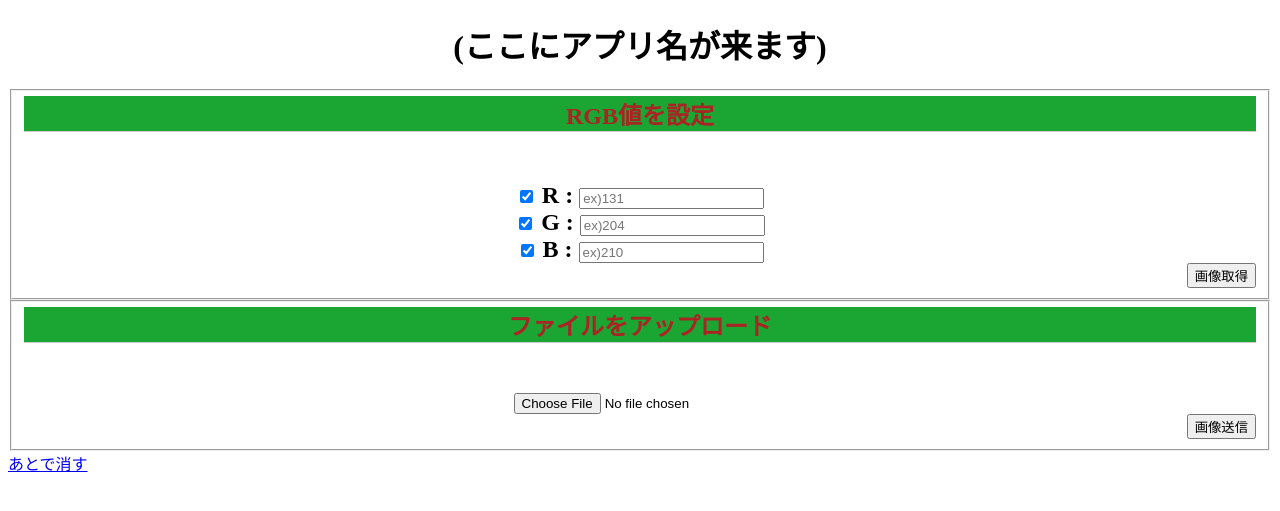
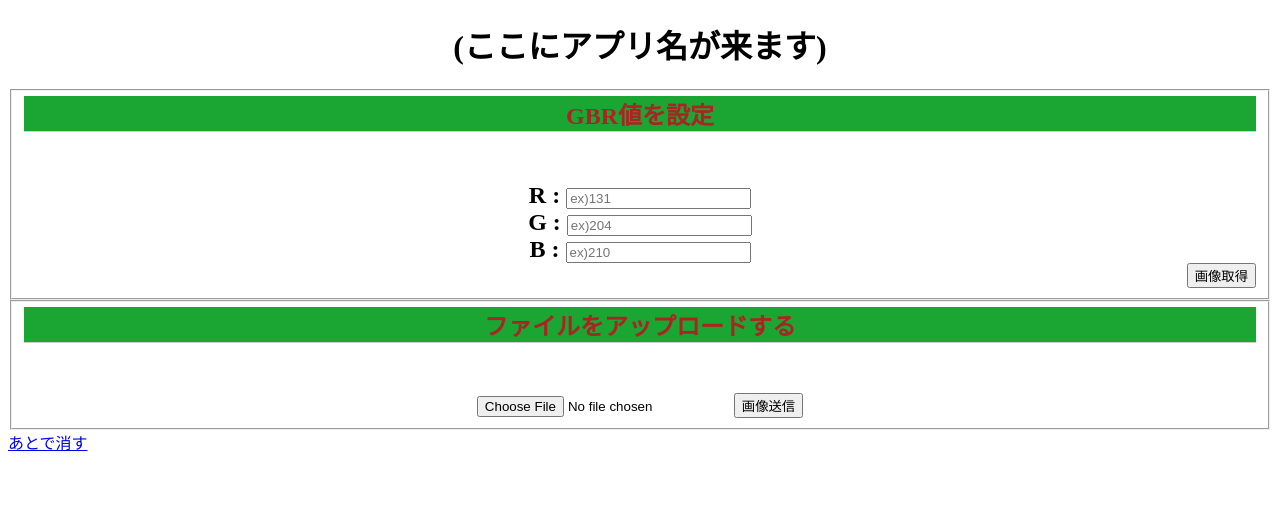
Before and after one commit to 2022AIT-OOP2-G12/GUIapp, a Flask app: page / in a window 1280 px wide. Shown: the top 511 px of the page. Run offline with Flask 2, Linux system fonts and the light colour scheme.

Commit message:
add_index.html

```diff
--- a/templates/index.html
+++ b/templates/index.html
@@ -2,60 +2,61 @@
 <html lang="ja">
   <head>
     <link href="../static/style.css" rel="stylesheet" />
-    <link rel="icon" href="static/favicon.ico" />
+    <link rel="icon" href="../static/favicon.ico" />
     <meta charset="utf-8" />
     <script src="https://ajax.googleapis.com/ajax/libs/jquery/3.6.1/jquery.min.js"></script>
     <title>(ここにアプリ名が来ます)</title>
   </head>
   <body>
     <h1>(ここにアプリ名が来ます)</h1>
+    <form action="/output" method="POST">
       <fieldset>
-      <h2>RGB値を設定</h2>
+        <h2>GBR値を設定</h2>
         <div id="RGBinput">
           <div>
-          <input type="checkbox" id="R" value="color_R" name="color" checked />
+            <!-- <input type="checkbox" id="R" value="color_R" name="color" checked /> -->
             R :
             <input
               type="text"
               id="R_input"
               placeholder="ex)131"
-            name="colorvalue"
+              name="colorvalue_R"
             />
           </div>
           <div>
-          <input type="checkbox" id="G" value="color_G" name="color" checked />
+            <!-- <input type="checkbox" id="G" value="color_G" name="color" checked /> -->
             G :
             <input
               type="text"
               id="G_input"
               placeholder="ex)204"
-            name="colorvalue"
+              name="colorvalue_G"
             />
           </div>
           <div>
-          <input type="checkbox" id="B" value="color_B" name="color" checked />
+            <!-- <input type="checkbox" id="B" value="color_B" name="color" checked /> -->
             B :
             <input
               type="text"
               id="B_input"
               placeholder="ex)210"
-            name="colorvalue"
+              name="colorvalue_B"
             />
           </div>
         </div>
         <div id="RGBGetter">
-        <button type="submit">画像取得</button>
+          <button type="submit" id="RGBsubmit">画像取得</button>
         </div>
       </fieldset>
+    </form>
     <fieldset>
-      <h2>ファイルをアップロード</h2>
+      <h2>ファイルをアップロードする</h2>
       <div id="SubmitField">
         <input type="file" id="image" name="imageinput" />
-      </div>
-      <div id="SubmitButton_location">
-        <button class="SubmitButton" type="submit">画像送信</button>
+        <button type="submit" id="photosubmit">画像送信</button>
       </div>
     </fieldset>
     <a href="output.html">あとで消す</a>
   </body>
+  <script src="../static/script.js"></script>
 </html>
```
Lines whose indentation alone changed are shown as unchanged.
